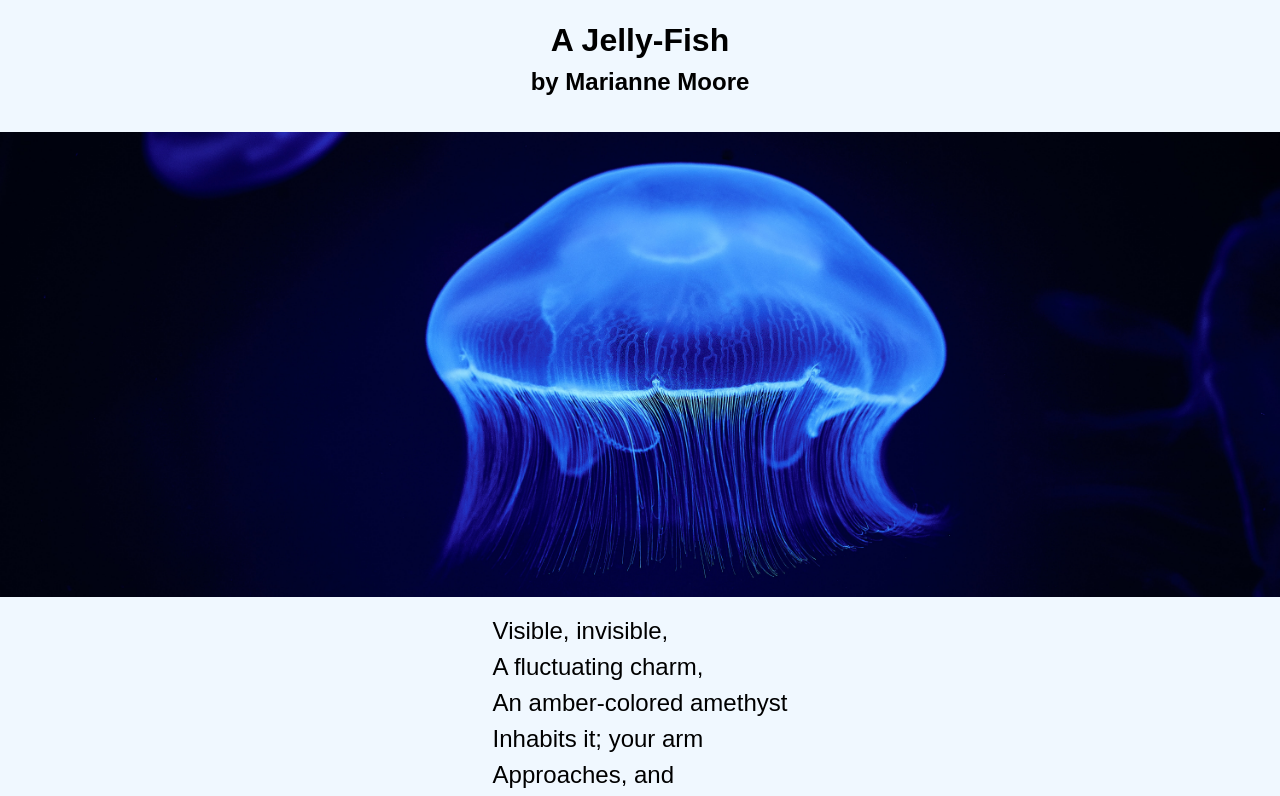
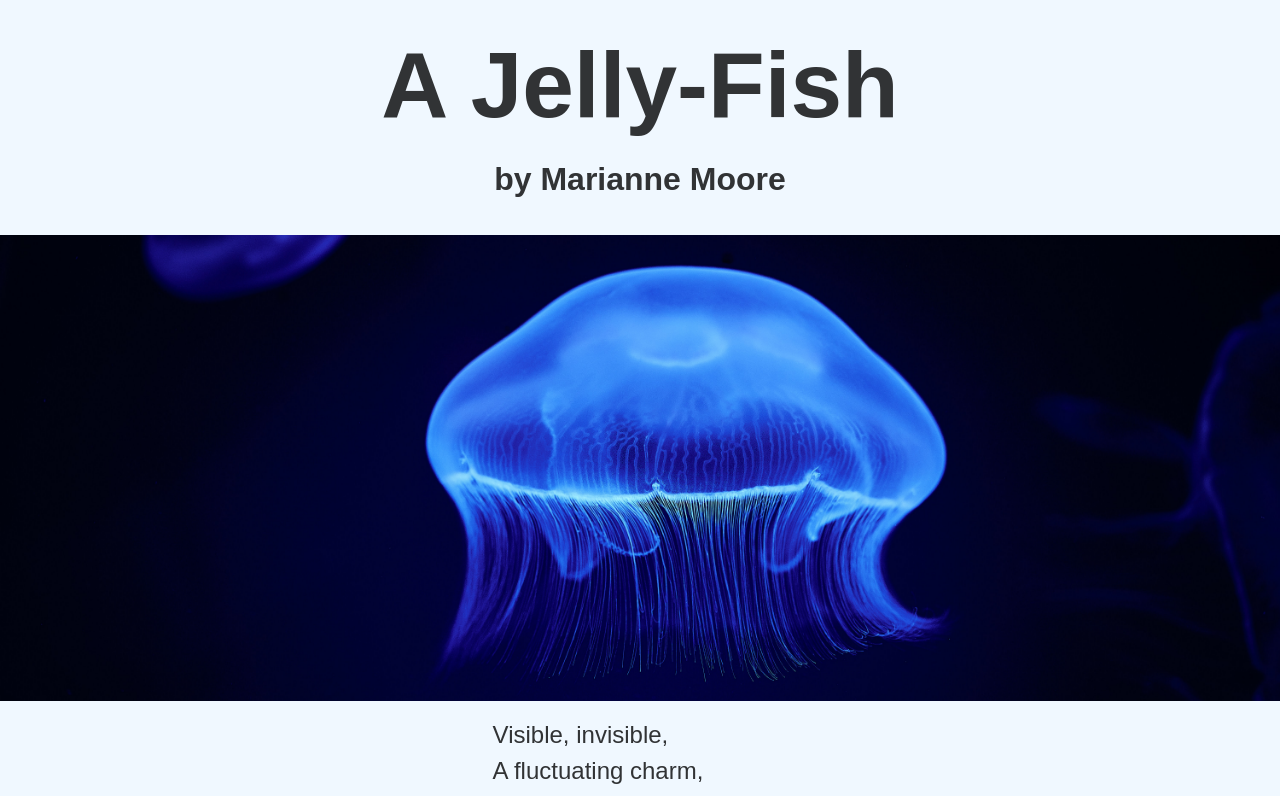
Before and after one commit to cynthiateeters/full-bleed-demo, an Eleventy site: page src/index.njk in a window 1280 px wide. Shown: the top 796 px of the page. Built offline with nearby package versions, Linux system fonts and the light colour scheme; Eleventy itself is replaced by a stand-in of ours; files that its build step writes are made by us from their sources.

Commit message:
Make headings grow more on bigger screens

```diff
--- a/package.json
+++ b/package.json
@@ -10,6 +10,7 @@
     "build:eleventy": "eleventy",
     "postbuild": "postcss public/css/*.css -u autoprefixer cssnano -r --no-map",
     "start": "npm-run-all build:sass --parallel watch:*",
+    "dev": "npm-run-all build:sass --parallel watch:*",
     "build": "npm-run-all build:sass build:eleventy"
   },
   "repository": {
--- a/src/sass/_page.scss
+++ b/src/sass/_page.scss
@@ -3,6 +3,24 @@ body {
   display: grid;
   grid-template-rows: 1fr auto 1fr;
   gap: var(--gutter, 0);
+}
+
+:where(h1, h2) {
+  --fluid-type-min: 2rem;
+  --fluid-type-max: 7rem;
+  --fluid-type-target: 6vw;
+  font-weight: bold;
+  font-size: clamp(
+    var(--fluid-type-min, 1rem),
+    calc(1rem + var(--fluid-type-target, 3vw)),
+    var(--fluid-type-max, 1.3rem)
+  );
+}
+
+h2 {
+  --fluid-type-min: 1rem;
+  --fluid-type-max: 2rem;
+  --fluid-type-target: 2vw;
 }
 
 header,
--- a/src/sass/style.scss
+++ b/src/sass/style.scss
@@ -5,7 +5,8 @@
 
 body {
   font-family: sans-serif;
-  background-color: aliceblue;
+  background-color: hsl(208, 100%, 97%);
+  color: hsl(208, 3%, 20%);
 }
 
 pre {
```
Also changed, not shown: public/css/style.css.
